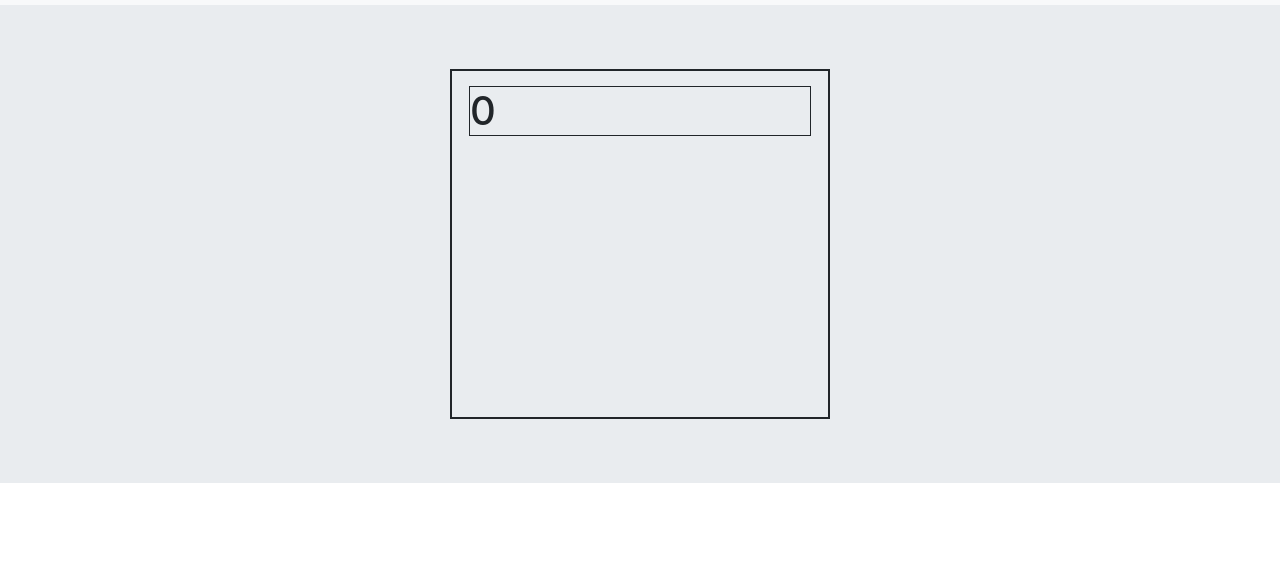
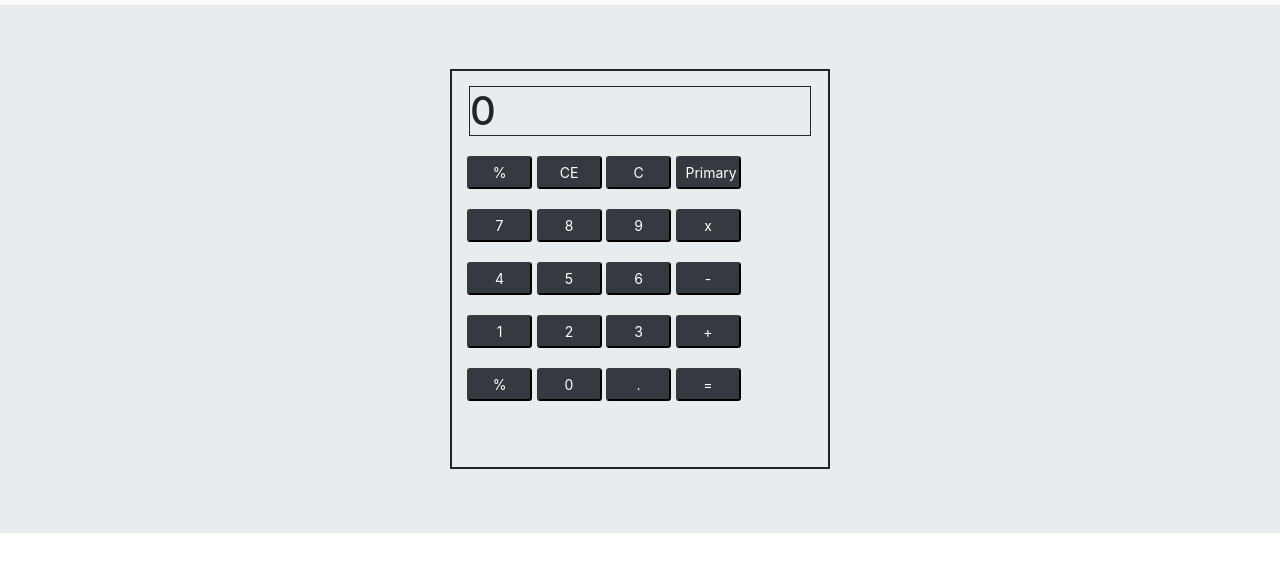
Before and after one commit to alex05d/JavaScript-Calculator, a plain HTML site: page index.html in a window 1280 px wide. Shown: the part 51-622 px from the top of the page. Drawn offline with nearby package versions, Linux system fonts and the light colour scheme.

Commit message:
added buttons to html

```diff
--- a/Style/style.css
+++ b/Style/style.css
@@ -1,5 +1,5 @@
 #calculator{
-    height: 350px;
+    height: 400px;
     width: 100%;
     border-style: solid;
     border-width: 2px;
@@ -12,3 +12,9 @@
     margin-right:2px;
     margin-left: 2px;
 }
+.buttons{
+    margin-top: 20px;
+}
+button{
+    width: 65px;
+}
--- a/index.html
+++ b/index.html
@@ -26,6 +26,37 @@
 
                         </div>
 
+                        <div class="buttons">
+                            <button type="button" class="btn-sm btn-dark">%</button>
+                            <button type="button" class="btn-sm btn-dark">CE</button>
+                            <button type="button" class="btn-sm btn-dark">C</button>
+                            <button type="button" class="btn-sm btn-dark">Primary</button>
+                        </div>
+                        <div class="buttons">
+                            <button type="button" class="btn-sm btn-dark">7</button>
+                            <button type="button" class="btn-sm btn-dark">8</button>
+                            <button type="button" class="btn-sm btn-dark">9</button>
+                            <button type="button" class="btn-sm btn-dark">x</button>
+                        </div>
+                        <div class="buttons">
+                            <button type="button" class="btn-sm btn-dark">4</button>
+                            <button type="button" class="btn-sm btn-dark">5</button>
+                            <button type="button" class="btn-sm btn-dark">6</button>
+                            <button type="button" class="btn-sm btn-dark">-</button>
+                        </div>
+                        <div class="buttons">
+                            <button type="button" class="btn-sm btn-dark">1</button>
+                            <button type="button" class="btn-sm btn-dark">2</button>
+                            <button type="button" class="btn-sm btn-dark">3</button>
+                            <button type="button" class="btn-sm btn-dark">+</button>
+                        </div>
+                        <div class="buttons">
+                            <button type="button" class="btn-sm btn-dark">%</button>
+                            <button type="button" class="btn-sm btn-dark">0</button>
+                            <button type="button" class="btn-sm btn-dark">.</button>
+                            <button type="button" class="btn-sm btn-dark">=</button>
+                        </div>
+
                     </div>
 
                 </div>
```
